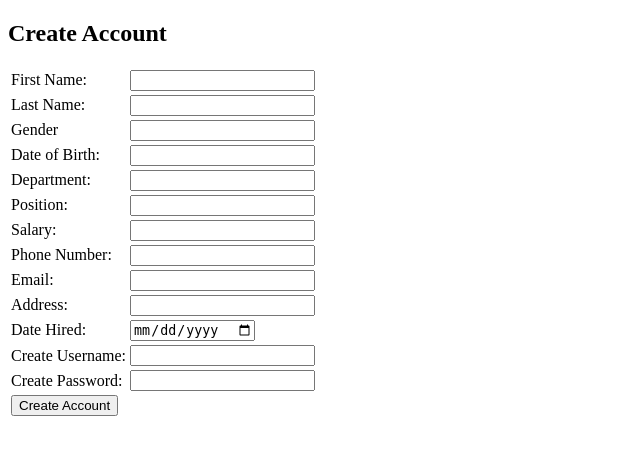
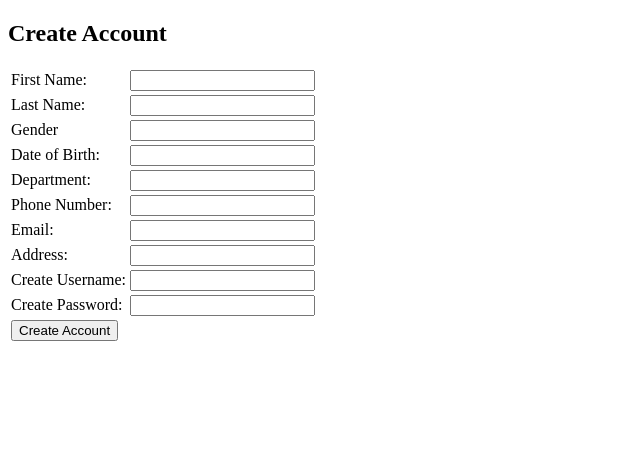
Before and after one commit to BenedictMachica/HR-Employee-Record, a PHP site: page /create.php in a window 1280 px wide. Shown: the top 455 px of the page, without its empty margins (0-640 px from the left). Run offline with PHP 8.4, Linux system fonts and the light colour scheme.

Commit message:
Update create.php

```diff
--- a/loginlogout w features/create.php
+++ b/loginlogout w features/create.php
@@ -8,12 +8,9 @@ if(isset($_POST["create"]))
     $_SESSION["gender"] = $_POST["gender"];
     $_SESSION["dob"] = $_POST["dob"];
     $_SESSION["department"] = $_POST["department"];
-    $_SESSION["position"] = $_POST["position"];
-    $_SESSION["salary"] = $_POST["salary"];
     $_SESSION["phonenum"] = $_POST["phonenum"];
     $_SESSION["email"] = $_POST["email"];
     $_SESSION["address"] = $_POST["address"];
-    $_SESSION["date_hired"] = $_POST["date_hired"];
     $_SESSION["username"] = $_POST["username"];
     $_SESSION["password"] = $_POST["password"];
 
@@ -49,14 +46,6 @@ if(isset($_POST["create"]))
                 <td><input type="text" name="department"></td>
             </tr>
             <tr>
-                <td>Position:</td>
-                <td><input type="text" name="position"></td>
-            </tr>
-            <tr>
-                <td>Salary:</td>
-                <td><input type="text" name="salary"></td>
-            </tr>
-            <tr>
                 <td>Phone Number:</td>
                 <td><input type="text" name="phonenum"></td>
             </tr>
@@ -67,10 +56,6 @@ if(isset($_POST["create"]))
             <tr>
                 <td>Address:</td>
                 <td><input type="address" name="address"></td>
-            </tr>
-            <tr>
-                <td>Date Hired:</td>
-                <td><input type="date" name="date_hired"></td>
             </tr>
             <tr>
                 <td>Create Username:</td>
```
